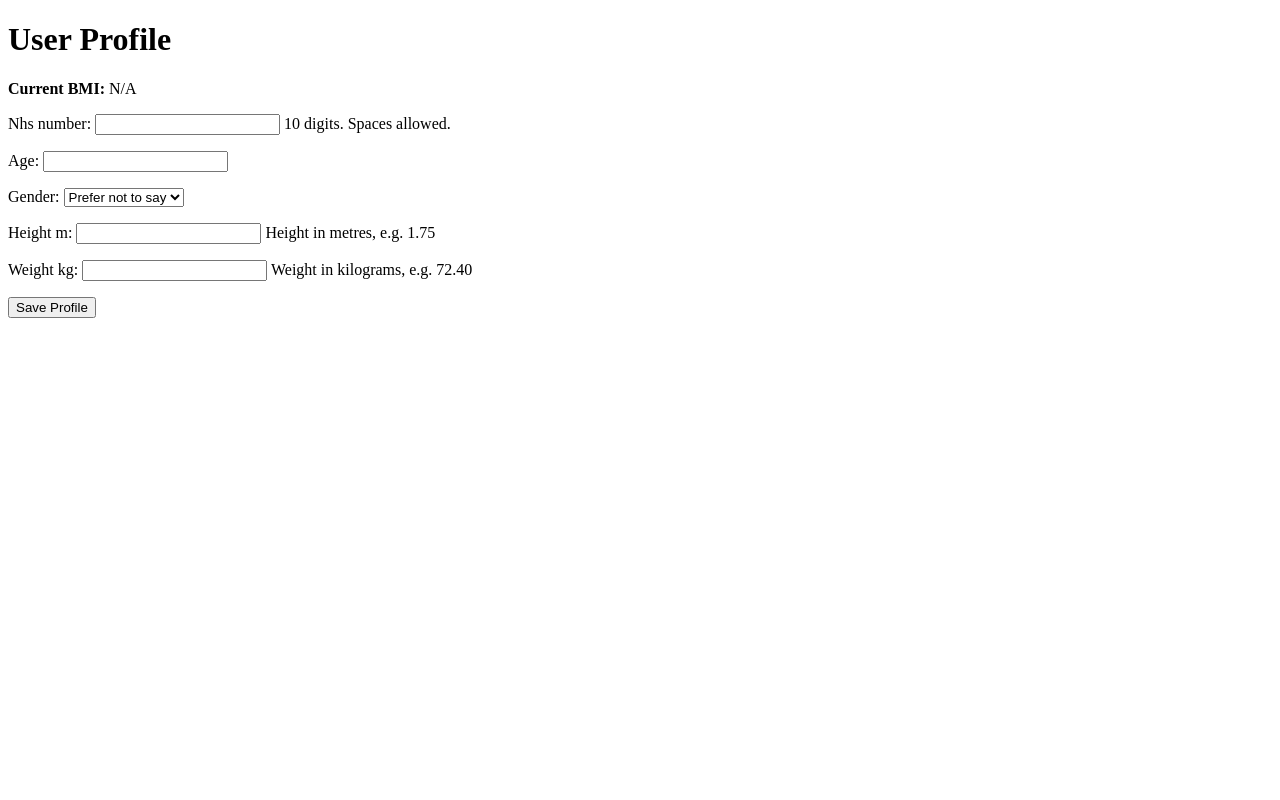
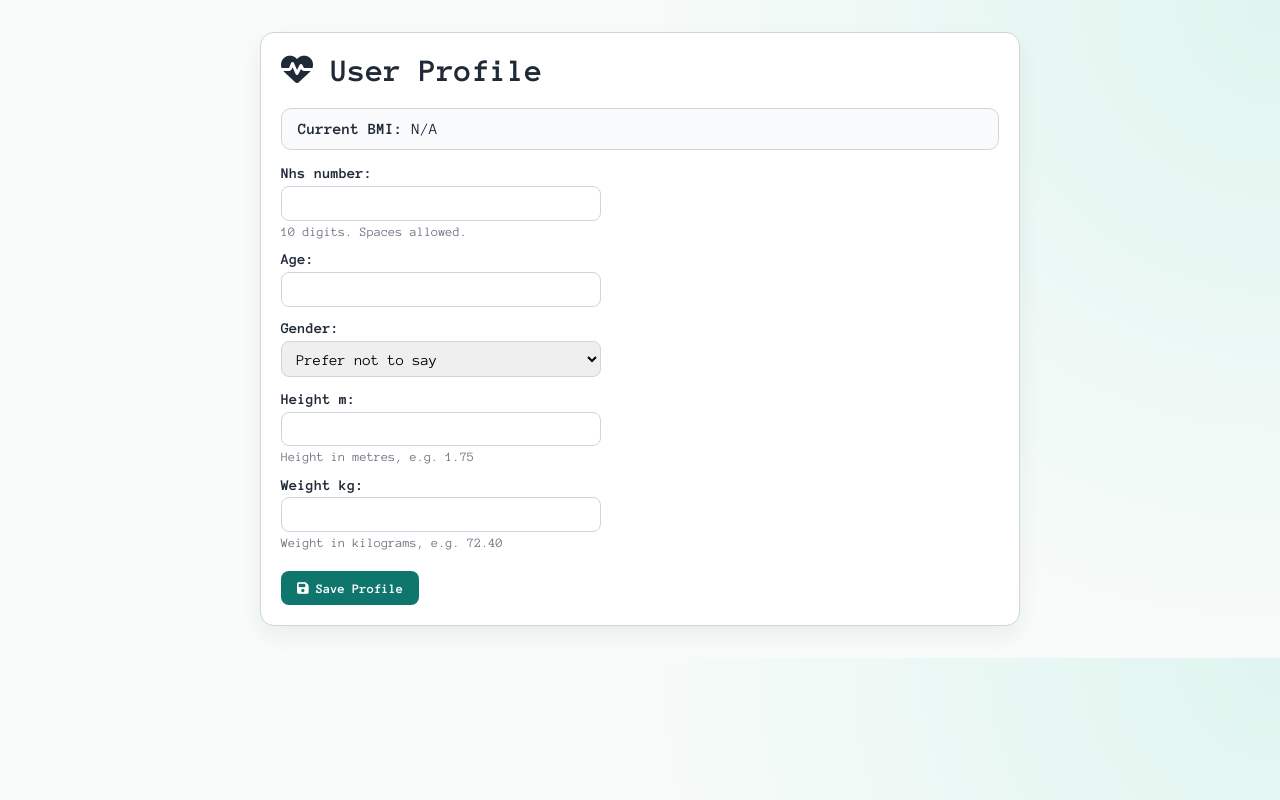
Before and after one commit to DominqueFre/bphackathon, a Django app: page /profile/ in a window 1280 px wide. Run offline with Django 4.2, Linux system fonts and the light colour scheme; the visitor is signed in with stand-in values (Sample User, id 1).

Commit message:
style(profile): add dedicated stylesheet and comments for profile UI

```diff
--- /dev/null
+++ b/profiles/static/profiles/css/profile.css
@@ -0,0 +1,115 @@
+@import url("https://fonts.googleapis.com/css2?family=Anonymous+Pro:wght@400;700&display=swap");
+
+/* Theme tokens used across the profile page. */
+:root {
+  --bg: #f7fbfa;
+  --panel: #ffffff;
+  --text: #1f2937;
+  --muted: #6b7280;
+  --border: #d1d5db;
+  --accent: #0f766e;
+  --accent-hover: #115e59;
+  --success-bg: #ecfdf5;
+  --success-text: #065f46;
+}
+
+* {
+  box-sizing: border-box;
+}
+
+/* Page shell and background treatment. */
+body {
+  margin: 0;
+  padding: 2rem 1rem;
+  font-family: "Anonymous Pro", monospace;
+  color: var(--text);
+  background: radial-gradient(circle at top right, #dff5ef 0%, var(--bg) 45%);
+}
+
+.container {
+  max-width: 760px;
+  margin: 0 auto;
+  background: var(--panel);
+  border: 1px solid var(--border);
+  border-radius: 14px;
+  padding: 1.25rem;
+  box-shadow: 0 10px 25px rgba(0, 0, 0, 0.06);
+}
+
+h1 {
+  margin-top: 0;
+  font-weight: 700;
+  letter-spacing: 0.2px;
+}
+
+/* BMI summary panel near the top of the form. */
+.bmi-box {
+  border: 1px solid var(--border);
+  background: #f9fafb;
+  border-radius: 10px;
+  padding: 0.75rem 1rem;
+  margin: 0 0 1rem;
+}
+
+ul.messages {
+  list-style: none;
+  padding: 0;
+  margin: 0 0 1rem;
+}
+
+/* Success/error flash messages returned from Django views. */
+ul.messages li {
+  padding: 0.7rem 0.9rem;
+  border-radius: 8px;
+  background: var(--success-bg);
+  color: var(--success-text);
+  border: 1px solid #a7f3d0;
+}
+
+form p {
+  margin: 0 0 0.9rem;
+}
+
+/* Form controls and helper text. */
+label {
+  display: block;
+  margin-bottom: 0.3rem;
+  font-weight: 700;
+  font-size: 0.95rem;
+}
+
+input,
+select {
+  width: 100%;
+  max-width: 320px;
+  padding: 0.55rem 0.65rem;
+  border: 1px solid var(--border);
+  border-radius: 8px;
+  font-family: inherit;
+  font-size: 0.95rem;
+}
+
+small,
+.helptext {
+  display: block;
+  color: var(--muted);
+  margin-top: 0.25rem;
+  font-size: 0.82rem;
+}
+
+/* Primary call-to-action button. */
+.btn-save {
+  margin-top: 0.5rem;
+  background: var(--accent);
+  color: #fff;
+  border: 0;
+  border-radius: 8px;
+  padding: 0.65rem 1rem;
+  font-family: inherit;
+  font-weight: 700;
+  cursor: pointer;
+}
+
+.btn-save:hover {
+  background: var(--accent-hover);
+}
--- a/profiles/templates/profiles/profiles_form.html
+++ b/profiles/templates/profiles/profiles_form.html
@@ -1,12 +1,18 @@
+{% load static %}
 <!DOCTYPE html>
 <html lang="en">
+
 <head>
     <meta charset="UTF-8">
     <meta name="viewport" content="width=device-width, initial-scale=1.0">
     <title>Your Profile</title>
+    <link rel="stylesheet" href="{% static 'profiles/css/profile.css' %}">
+    <link rel="stylesheet" href="https://cdnjs.cloudflare.com/ajax/libs/font-awesome/6.5.2/css/all.min.css">
 </head>
+
 <body>
-    <h1>User Profile</h1>
+    <main class="container">
+        <h1><i class="fa-solid fa-heart-pulse"></i> User Profile</h1>
 
         <!-- Flash messages shown after profile save operations. -->
         {% if messages %}
@@ -18,7 +24,8 @@
         {% endif %}
 
         <!-- BMI is calculated from saved height and weight in the model property. -->
-    <p><strong>Current BMI:</strong>
+        <p class="bmi-box">
+            <strong>Current BMI:</strong>
             {% if profile and profile.bmi %}
             {{ profile.bmi }}
             {% else %}
@@ -29,7 +36,11 @@
         <form method="post">
             {% csrf_token %}
             {{ form.as_p }}
-        <button type="submit">Save Profile</button>
+            <button class="btn-save" type="submit">
+                <i class="fa-solid fa-floppy-disk"></i> Save Profile
+            </button>
         </form>
+    </main>
 </body>
+
 </html>
```
Lines whose indentation alone changed are shown as unchanged.
